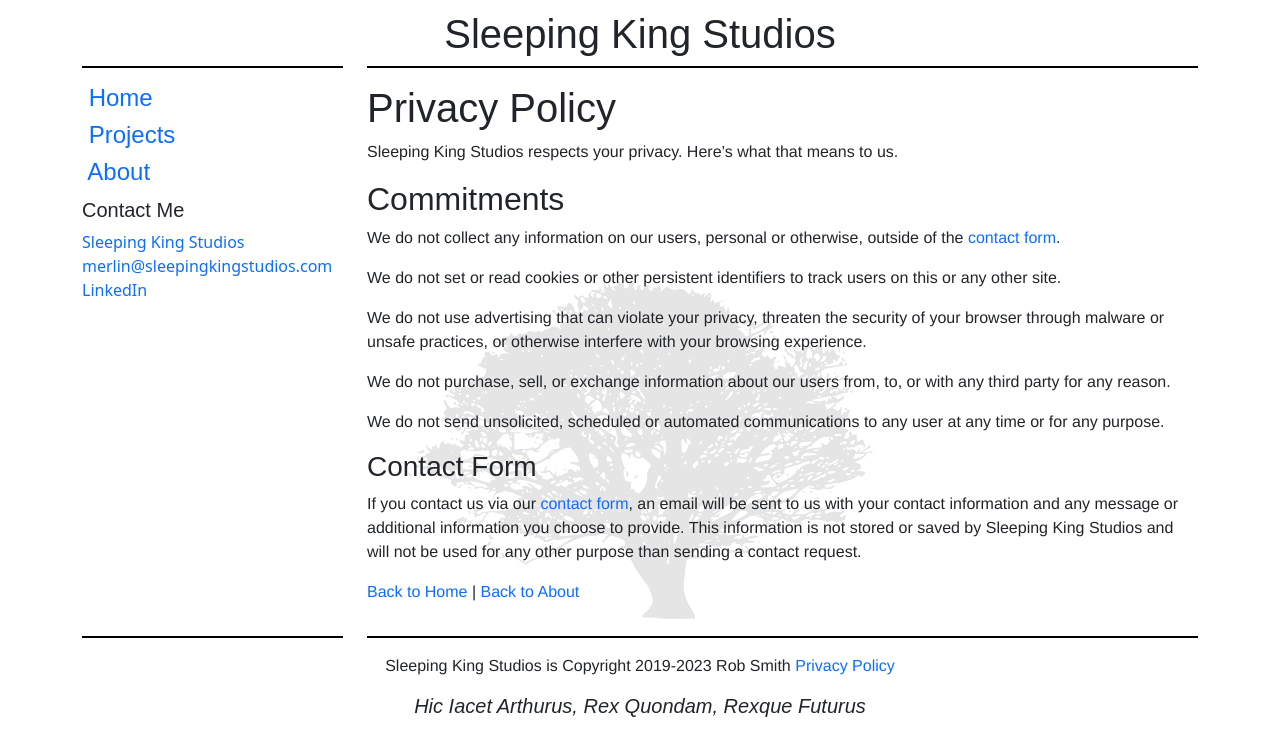
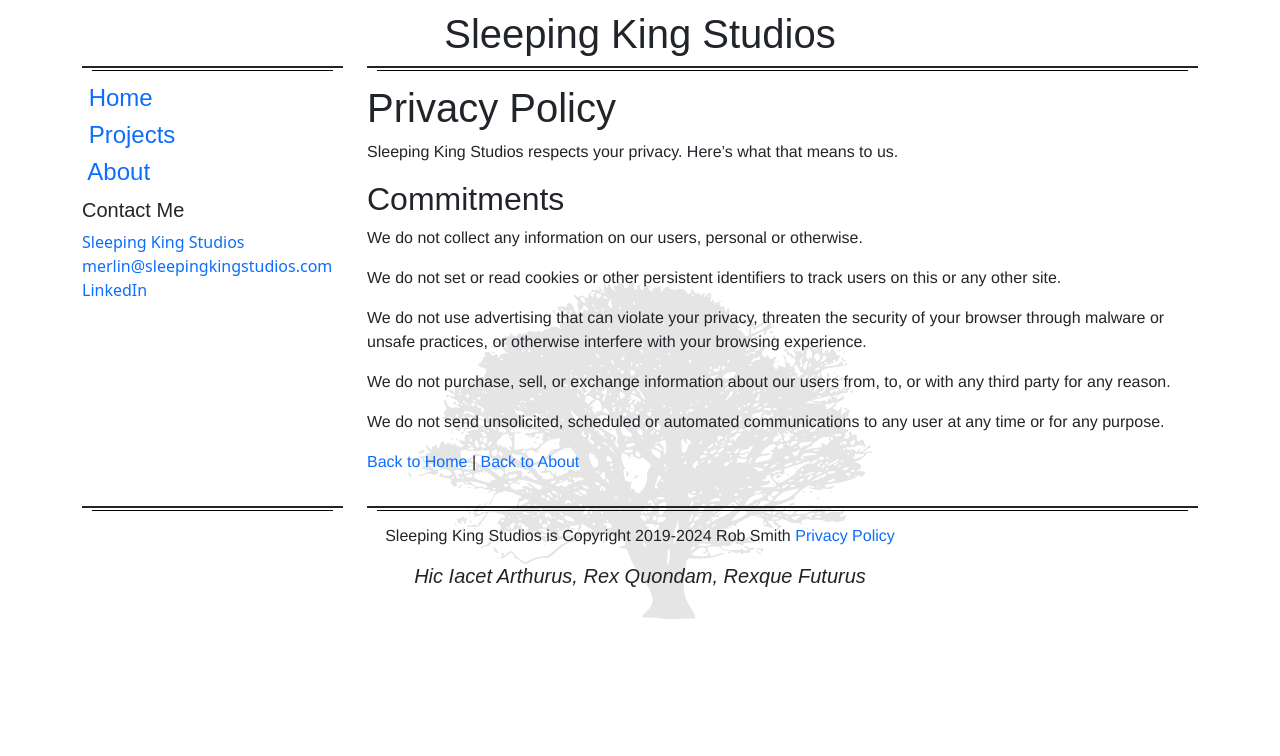
Before and after one commit to sleepingkingstudios/sleepingkingstudios.github.io, a Jekyll site: the page built from about/privacy.md, in a window 1280 px wide. Shown: the top 756 px of the page. Built offline with Jekyll 4.4.1, drawn with Linux system fonts in a browser that asks for light colours.

Commit message:
Revert Ruby version to match deployed environment.
- Clean up old references.
- Fix styles.

```diff
--- a/Gemfile
+++ b/Gemfile
@@ -5,4 +5,4 @@
 gem 'github-pages', '>= 228', group: :jekyll_plugins
 gem 'webrick'
 
-ruby '3.1.3'
+ruby '2.7.8'
--- a/_includes/footer.md
+++ b/_includes/footer.md
@@ -13,7 +13,7 @@
 </div>
 
 <p class="text-center">
-  Sleeping King Studios is <i class="fa fa-copyright"></i> Copyright 2019-2023 Rob Smith
+  Sleeping King Studios is <i class="fa fa-copyright"></i> Copyright 2019-2024 Rob Smith
   <i class="fa fa-fw fa-minus"></i>
   <a href="/about/privacy.html" target="_blank">
     Privacy Policy
--- a/about/privacy.md
+++ b/about/privacy.md
@@ -7,7 +7,7 @@
 
 ## Commitments
 
-We do not collect any information on our users, personal or otherwise, outside of the [contact form](/contact.html).
+We do not collect any information on our users, personal or otherwise.
 
 We do not set or read cookies or other persistent identifiers to track users on this or any other site.
 
@@ -17,10 +17,6 @@
 
 We do not send unsolicited, scheduled or automated communications to any user at any time or for any purpose.
 
-### Contact Form
-
-If you contact us via our [contact form](/contact.html), an email will be sent to us with your contact information and any message or additional information you choose to provide. This information is not stored or saved by Sleeping King Studios and will not be used for any other purpose than sending a contact request.
-
 [<i class="fa fa-fw fa-home"></i> Back to Home](/)
 |
 [<i class="fa fa-fw fa-arrow-left"></i> Back to About](/about)
--- a/assets/stylesheets.css
+++ b/assets/stylesheets.css
@@ -51,8 +51,10 @@
 }
 
 hr {
-  border-top: 2px solid #000;
+  border-top-style: solid;
+  border-top-width: 2px;
   opacity: 1;
+  overflow: visible;
 }
 
 hr:after {
```
Also changed, not shown: Gemfile.lock.
